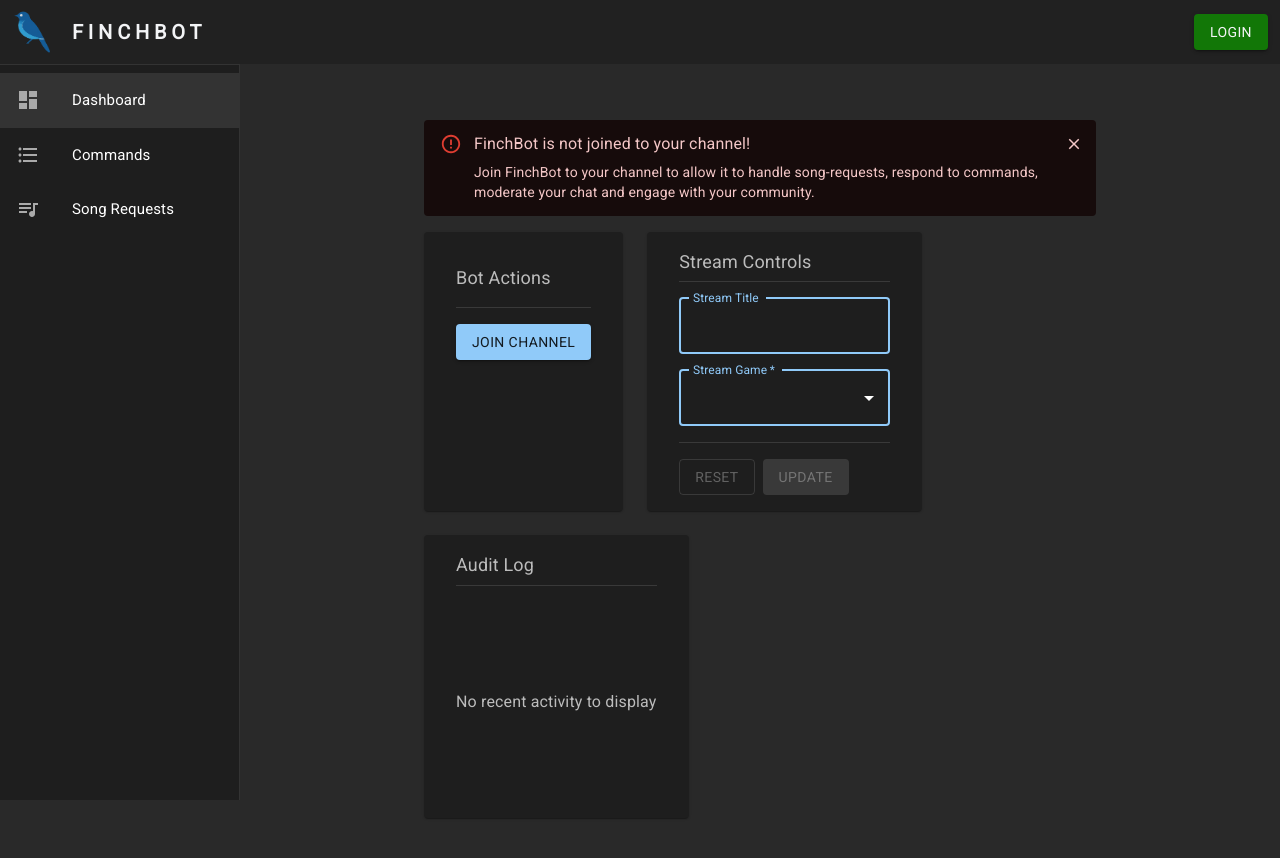
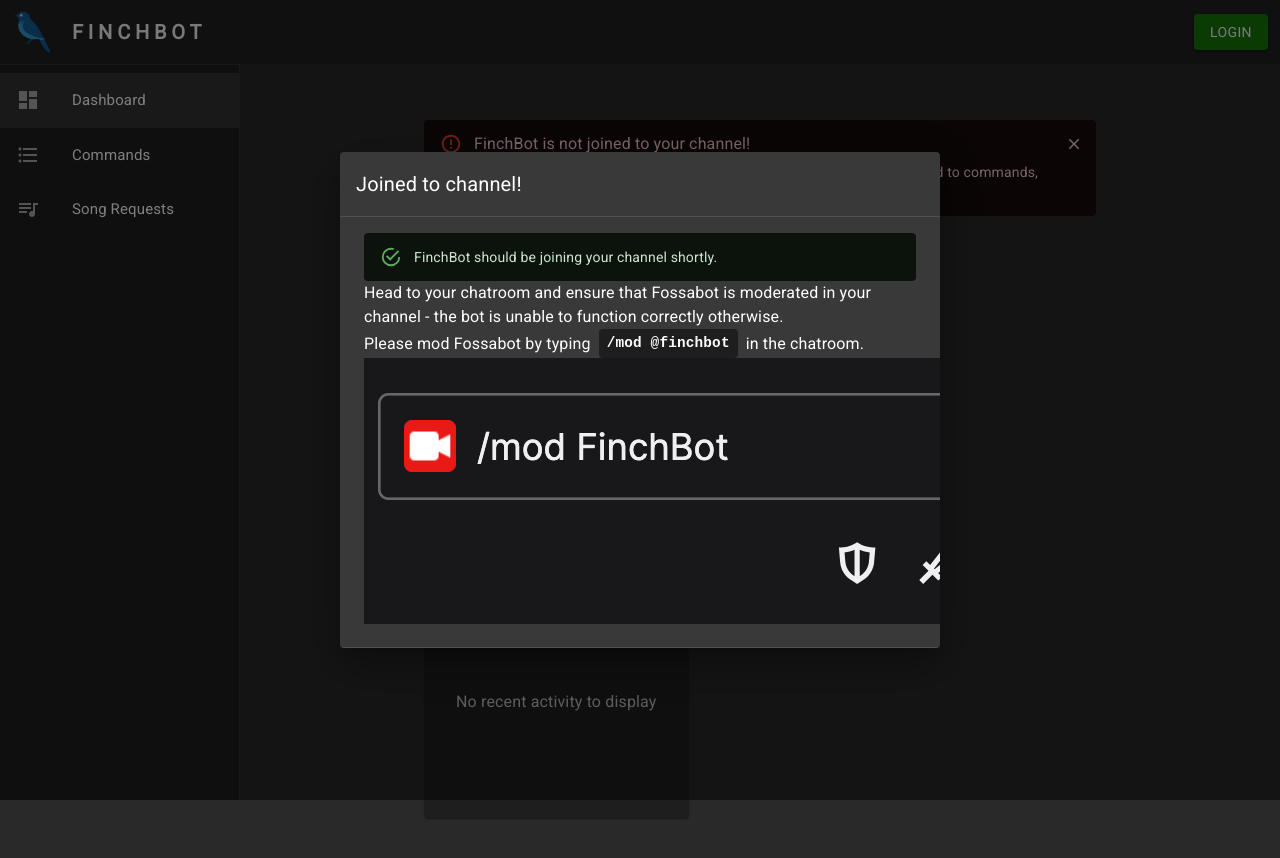
Before and after one commit to Louuie/FinchBot, a React (Vite) app in the folder bot-website/: page /c/1/dashboard in a window 1280 px wide. Both pictures are taken after a click on the button "JOIN CHANNEL". Shown: the top 858 px of the page. Built offline with nearby package versions, Linux system fonts and the light colour scheme; no server answers; some icons are missing.

Commit message:
fix: some changes

```diff
--- a/bot-website/src/components/pages/Dashboard.tsx
+++ b/bot-website/src/components/pages/Dashboard.tsx
@@ -269,7 +269,7 @@
                                         }
                                         <Dialog
                                             onClose={handleCloseDialog}
-                                            open={isJoined}
+                                            open={dialogOpened}
                                         >
                                             <DialogTitle sx={{ m: 0, p: 2 }}>
                                                 Joined to channel!
@@ -311,7 +311,7 @@
                                                     </Box>
                                                     <Typography variant="body1">in the chatroom.</Typography>
                                                 </Box>
-                                                <img src={HowToModFinchBotIMG} alt="..." style={{ width: 24, height: 24, borderRadius: 4 }} />
+                                                <img src={HowToModFinchBotIMG} alt="..." />
                                             </DialogContent>
                                         </Dialog>
                                     </Card>
```
Also changed, not shown: bot-website/src/assets/how-to-mod-finchbot.png.
